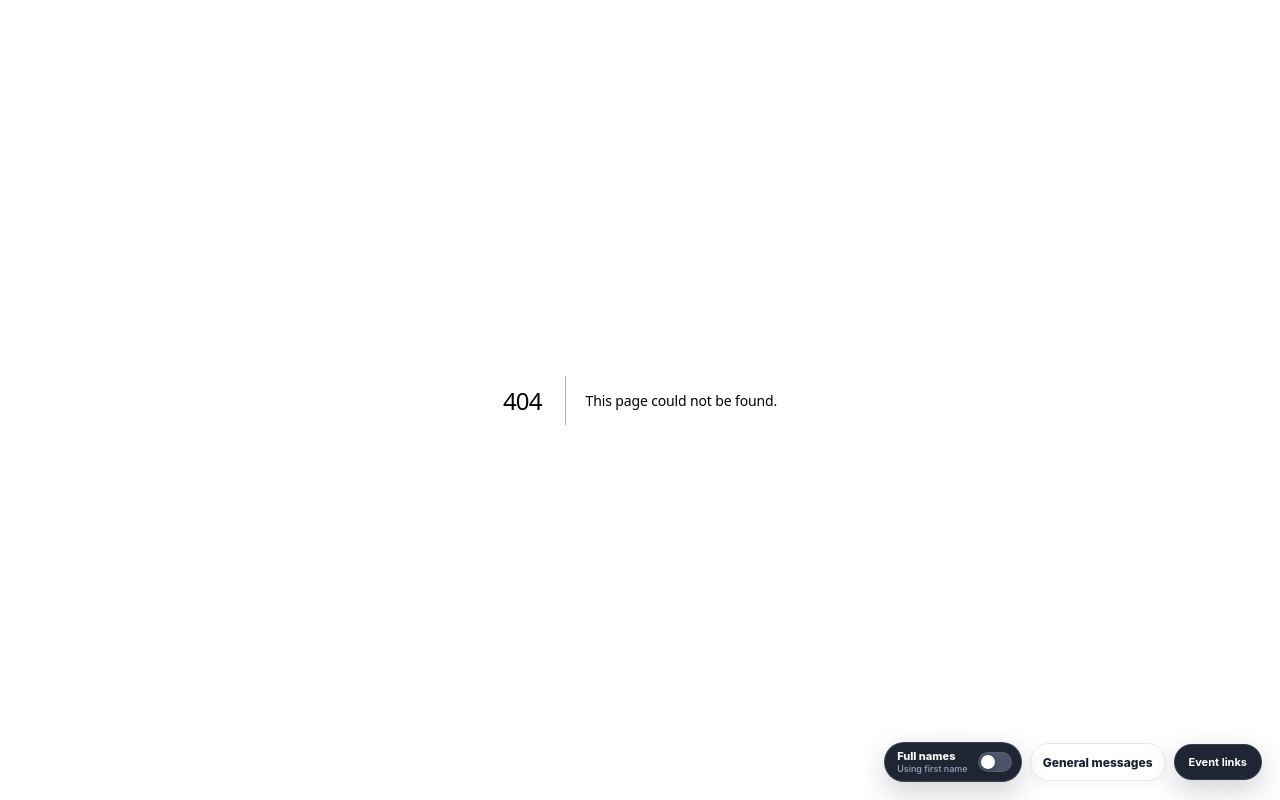
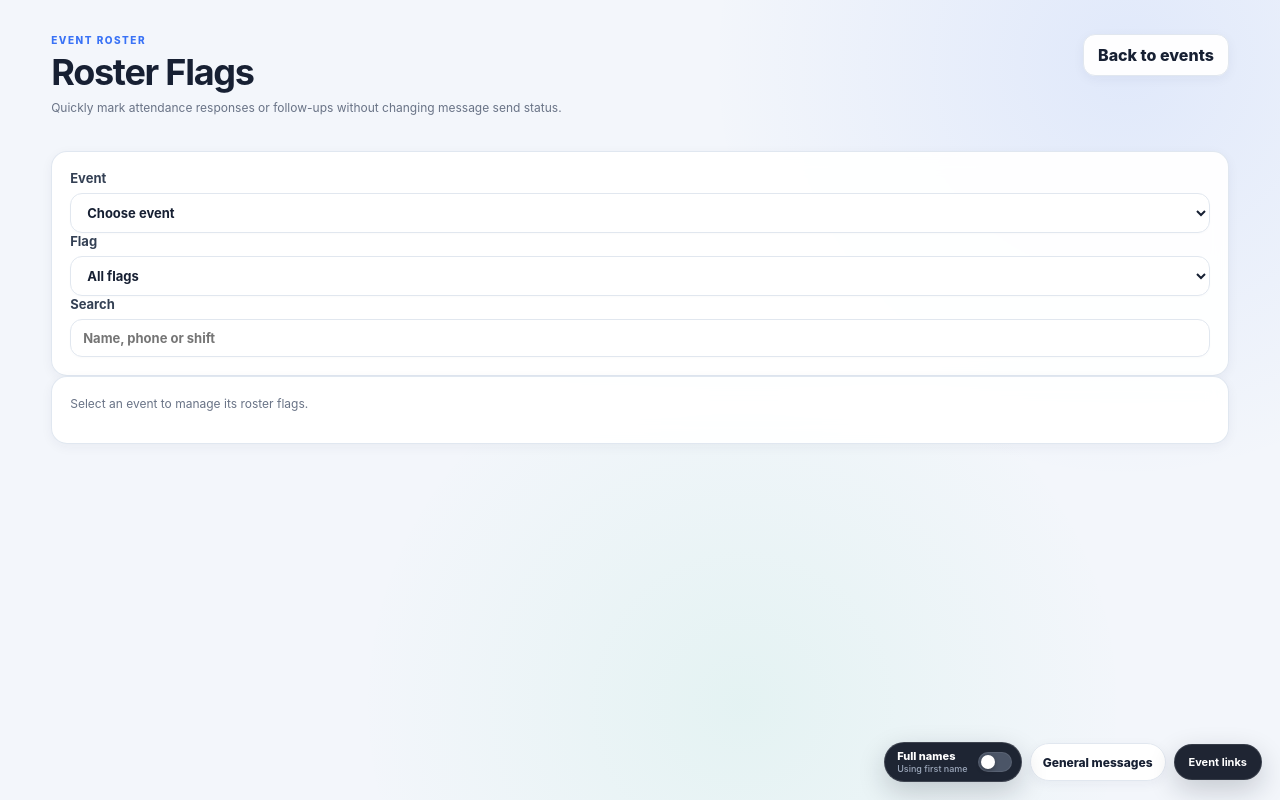
Before and after one commit to aqideh/volmessagetool, a Next.js app: page /roster-flags in a window 1280 px wide. Before the commit this address had no page. Built offline with nearby package versions, Linux system fonts and the light colour scheme.

Commit message:
feat: add lightweight roster flags

```diff
--- /dev/null
+++ b/app/roster-flags/page.tsx
@@ -0,0 +1,99 @@
+"use client";
+
+import { useEffect, useMemo, useState } from "react";
+import { db } from "@/lib/db";
+import type { AssignmentRecord, EventRecord, RosterFlag, ShiftRecord, VolunteerRecord } from "@/lib/types";
+
+const FLAG_OPTIONS: Array<{ value: "" | RosterFlag; label: string }> = [
+  { value: "", label: "Unmarked" },
+  { value: "yes", label: "Yes attending" },
+  { value: "no", label: "No" },
+  { value: "maybe", label: "Maybe / pending" },
+  { value: "follow_up", label: "Follow up" },
+];
+
+export default function RosterFlagsPage() {
+  const [events, setEvents] = useState<EventRecord[]>([]);
+  const [volunteers, setVolunteers] = useState<VolunteerRecord[]>([]);
+  const [shifts, setShifts] = useState<ShiftRecord[]>([]);
+  const [assignments, setAssignments] = useState<AssignmentRecord[]>([]);
+  const [eventId, setEventId] = useState("");
+  const [flagFilter, setFlagFilter] = useState("all");
+  const [search, setSearch] = useState("");
+  const [notice, setNotice] = useState("");
+
+  async function refresh(preferredEventId?: string) {
+    const [allEvents, allVolunteers, allShifts, allAssignments] = await Promise.all([
+      db.events.orderBy("date").reverse().toArray(),
+      db.volunteers.toArray(),
+      db.shifts.toArray(),
+      db.assignments.toArray(),
+    ]);
+    setEvents(allEvents);
+    setVolunteers(allVolunteers);
+    setShifts(allShifts);
+    setAssignments(allAssignments);
+    const nextEventId = preferredEventId || eventId || allEvents.find((item) => item.status === "active")?.id || allEvents[0]?.id || "";
+    setEventId(nextEventId);
+  }
+
+  useEffect(() => {
+    refresh();
+    // eslint-disable-next-line react-hooks/exhaustive-deps
+  }, []);
+
+  const selectedEvent = events.find((event) => event.id === eventId);
+  const eventVolunteers = useMemo(() => volunteers.filter((volunteer) => volunteer.eventId === eventId), [volunteers, eventId]);
+  const eventShifts = useMemo(() => shifts.filter((shift) => shift.eventId === eventId), [shifts, eventId]);
+  const eventAssignments = useMemo(() => assignments.filter((assignment) => assignment.eventId === eventId), [assignments, eventId]);
+
+  const filtered = eventVolunteers.filter((volunteer) => {
+    const q = search.trim().toLowerCase();
+    const flag = volunteer.rosterFlag || "";
+    const matchesFlag = flagFilter === "all" || flagFilter === flag;
+    const volunteerAssignments = eventAssignments.filter((assignment) => assignment.volunteerId === volunteer.id);
+    const shiftText = volunteerAssignments.map((assignment) => eventShifts.find((shift) => shift.id === assignment.shiftId)?.name || "").join(" ");
+    return matchesFlag && (!q || `${volunteer.name} ${volunteer.phone} ${shiftText}`.toLowerCase().includes(q));
+  });
+
+  async function setFlag(volunteer: VolunteerRecord, value: string) {
+    const rosterFlag = value ? value as RosterFlag : undefined;
+    await db.volunteers.update(volunteer.id, { rosterFlag });
+    setNotice(`${volunteer.name}: ${FLAG_OPTIONS.find((option) => option.value === value)?.label || "Unmarked"}.`);
+    await refresh(eventId);
+  }
+
+  const counts = eventVolunteers.reduce((acc, volunteer) => {
+    const key = volunteer.rosterFlag || "unmarked";
+    acc[key] = (acc[key] || 0) + 1;
+    return acc;
+  }, {} as Record<string, number>);
+
+  return (
+    <main className="general-page roster-flags-page">
+      <header className="general-header">
+        <div><p className="eyebrow">Event roster</p><h1>Roster Flags</h1><p className="muted">Quickly mark attendance responses or follow-ups without changing message send status.</p></div>
+        <a className="secondary general-back" href="/">Back to events</a>
+      </header>
+
+      {notice && <div className="notice" role="status">{notice}<button onClick={() => setNotice("")}>x</button></div>}
+
+      <section className="panel roster-flag-toolbar">
+        <label>Event<select value={eventId} onChange={(event) => { setEventId(event.target.value); setFlagFilter("all"); }}><option value="">Choose event</option>{events.map((event) => <option key={event.id} value={event.id}>{event.name} · {event.date}</option>)}</select></label>
+        <label>Flag<select value={flagFilter} onChange={(event) => setFlagFilter(event.target.value)}><option value="all">All flags</option>{FLAG_OPTIONS.map((option) => <option key={option.value || "unmarked"} value={option.value}>{option.label}</option>)}</select></label>
+        <label>Search<input placeholder="Name, phone or shift" value={search} onChange={(event) => setSearch(event.target.value)} /></label>
+      </section>
+
+      {selectedEvent && <section className="metrics roster-flag-metrics"><Metric label="Yes" value={counts.yes || 0} /><Metric label="No" value={counts.no || 0} /><Metric label="Maybe" value={counts.maybe || 0} /><Metric label="Follow up" value={counts.follow_up || 0} /><Metric label="Unmarked" value={counts.unmarked || 0} /></section>}
+
+      {!selectedEvent ? <section className="panel"><p className="muted">Select an event to manage its roster flags.</p></section> : <section className="panel">
+        <div className="split"><div><h2>{selectedEvent.name}</h2><p className="muted">{filtered.length} of {eventVolunteers.length} volunteers shown.</p></div></div>
+        <div className="table-wrap"><table><thead><tr><th>Name</th><th>Phone</th><th>Shifts</th><th>Roster flag</th></tr></thead><tbody>{filtered.map((volunteer) => { const volunteerAssignments = eventAssignments.filter((assignment) => assignment.volunteerId === volunteer.id); return <tr key={volunteer.id}><td><strong>{volunteer.name}</strong></td><td>{volunteer.phone}</td><td><div className="assignment-list">{volunteerAssignments.length === 0 && <span className="muted">No shift</span>}{volunteerAssignments.map((assignment) => { const shift = eventShifts.find((item) => item.id === assignment.shiftId); return <span className="assignment-chip" key={assignment.id}>{shift?.name || "Missing shift"}</span>; })}</div></td><td><select aria-label={`Roster flag for ${volunteer.name}`} className={`roster-flag-select flag-${volunteer.rosterFlag || "unmarked"}`} value={volunteer.rosterFlag || ""} onChange={(event) => setFlag(volunteer, event.target.value)}>{FLAG_OPTIONS.map((option) => <option key={option.value || "unmarked"} value={option.value}>{option.label}</option>)}</select></td></tr>; })}</tbody></table></div>
+      </section>}
+    </main>
+  );
+}
+
+function Metric({ label, value }: { label: string; value: number }) {
+  return <div className="metric"><span>{label}</span><strong>{value}</strong></div>;
+}
```
